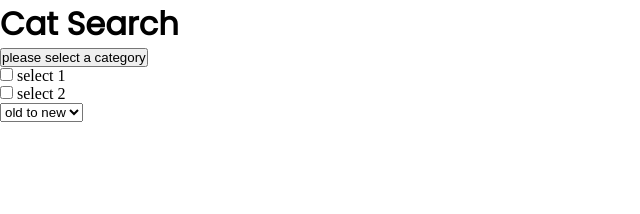
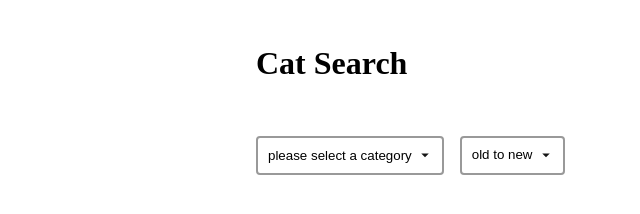
Before and after one commit to zhenhongswell/Project-Cat-Search, a plain HTML site: page index.html in a window 1280 px wide. Shown: the whole page, without its empty margins (0-640 px from the left). Drawn offline with Linux system fonts and the light colour scheme.

Commit message:
[HTML,CSS] add title and filters

```diff
--- a/index.html
+++ b/index.html
@@ -21,7 +21,8 @@
           <button id="dropdown-button" class="dropdown-button">
             please select a category
           </button>
-          <div id="options" class="multi-select-dropdown__options">
+          <!-- add hidden -->
+          <div id="options" class="multi-select-dropdown__options hidden">
             <div class="multi-select-dropdown__options__option">
               <input type="checkbox" name="" id="" />
               <label class="multi-select-dropdown__label">select 1</label>
--- a/style.css
+++ b/style.css
@@ -1,15 +1,104 @@
+comment by zhenhong
 * {
     padding: 0px;
     margin: 0px;
     box-sizing: border-box;
-    font-family:"Poppins" sans-serif;
-}
-
-body {
-
+    font-family:"Poppins",sans-serif;
 }
 
 .app-title{
-    font-family:"Poppins",sans-serif;
+    font-size: 32px;
+}
 
+
+.container{
+    display: flex;
+    /* flex 預設是row,修改為column*/
+    flex-direction: column;
+    /* 根據main-Axis置中,目前main y軸(column)*/
+    justify-content: center;
+    /* 作用於將上下之間的margin設為0,左右分配大小相等的邊距,達到置中的效果*/
+    margin: 0 auto;
+    max-width: 768px;
+    /* chrome瀏覽器預設1rem為16px */
+    padding: 1rem;
 }
+
+.select-container{
+    /* border: 2px solid blue; */
+    display: flex;
+    /* 定義元素與元素之間的間格為16px */
+    gap:16px;
+    /* 與上方元件的間格為32px */
+    margin-top: 32px;
+}
+
+.select-wrapper{
+    border:2px solid #999999;
+    /* 讓邊框看起來圓圓的 */
+    border-radius: 4px;
+    /* position相對的,不確定在這邊的作用？*/
+    position: relative;
+    width: fit-content;
+}
+
+.select-wrapper::after{
+    content: "";
+    background-image: url("./assets/dropdown_icon.svg");
+    /* 圖片大小：18x18 */
+    width:18px;
+    height: 18px;
+    /*位置定義置中 */
+    position: absolute;
+    right: 8px;
+    /* top50% + transform: translateY(-50%) 確保元素完全置中 */
+    top:50%;
+    transform: translateY(-50%);
+    pointer-events: none;
+}
+
+.order-select{
+    appearance: none;
+    background-color: transparent;
+    border-radius: 4px;
+    border: none;
+    width: 100%;
+    padding :10px;
+    padding-right: 30px;
+    line-height: 1;
+}
+
+.dropdown-button{
+    background-color: transparent;
+    border: none;
+    width: 100%;
+    border-radius: 4px;
+    padding :10px;
+    padding-right:30px;
+}
+
+.multi-select-dropdown__options{
+    position: absolute;
+    background-color: #fff;
+    border: 1px solid #ccc;
+    top: 100%;
+    box-shadow: 3px 3px 10px rgba(0, 0, 0, 0.2);
+    border:none;
+    border-radius: 12px;
+    padding:20px;
+}
+
+.multi-select-dropdown__options__option{
+    display: flex;
+    align-items: center;
+    gap:4px
+}
+
+.hidden{
+    display: none;
+}
+
+.multi-select-dropdown__label{
+    /* 當文字過長,不會換行 */
+    text-wrap: nowrap;
+}
```
